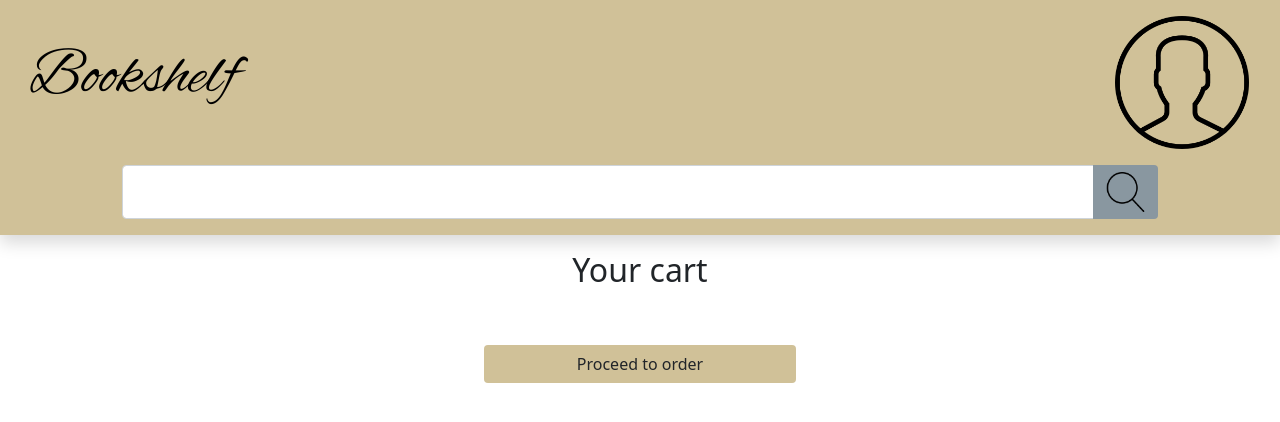
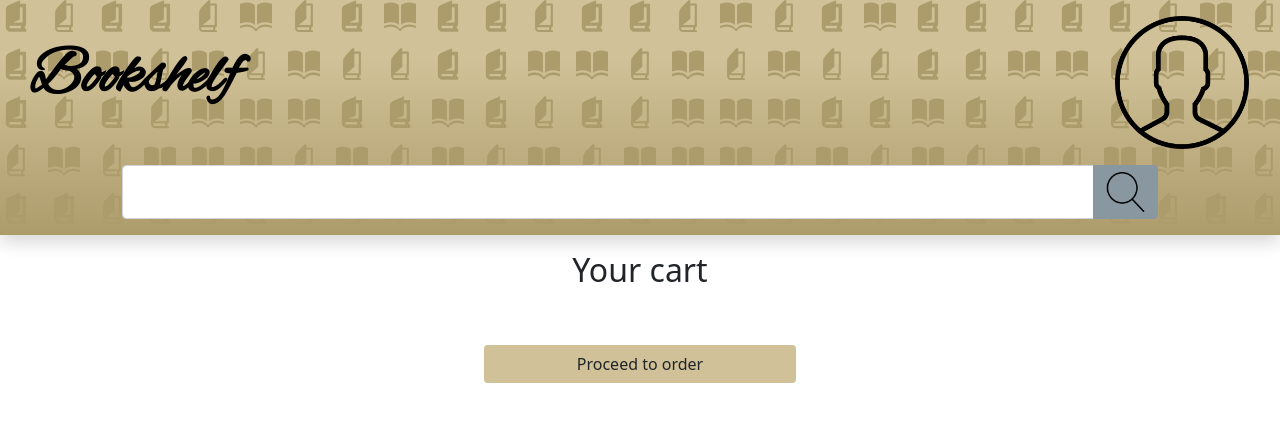
Before and after one commit to Alb-Ard/Progetto_Web, a PHP site: page /cart.php in a window 1280 px wide. Shown: the top 422 px of the page. Run offline with PHP 8.4, Linux system fonts and the light colour scheme.

Commit message:
Added top bar gradient and background, added card scale hover effect

```diff
--- a/css/default.css
+++ b/css/default.css
@@ -3,6 +3,7 @@
 :root {
     --color-primary: #D0C198;
     --color-primary-dark: #8A794A;
+    --color-primary-alt: #AD9C6B;
     --color-secondary: #8997A0;
     --color-secondary-dark: #637885;
 }
@@ -31,6 +32,7 @@
 
 .top-bar {
     background-color: var(--color-primary);
+    background-image: linear-gradient(180deg, transparent 25%, var(--color-primary-alt) 100%), url(../imgs/background.svg);
 }
 
 .top-bar-icon {
@@ -74,6 +76,7 @@
     font-family: 'Alex Brush', cursive;
     font-size: 48pt;
     padding: 0 0 0 10pt;
+    font-weight: bold;
 }
 
 .top-bar-search {
@@ -118,3 +121,11 @@
 .notification-item {
     list-style: none inside;
 }
+
+.card {
+    transition: transform 200ms ease-in-out;
+}
+
+.card:hover {
+    transform: scale(1.02);
+}
```
Also changed, not shown: imgs/background.svg (added).
